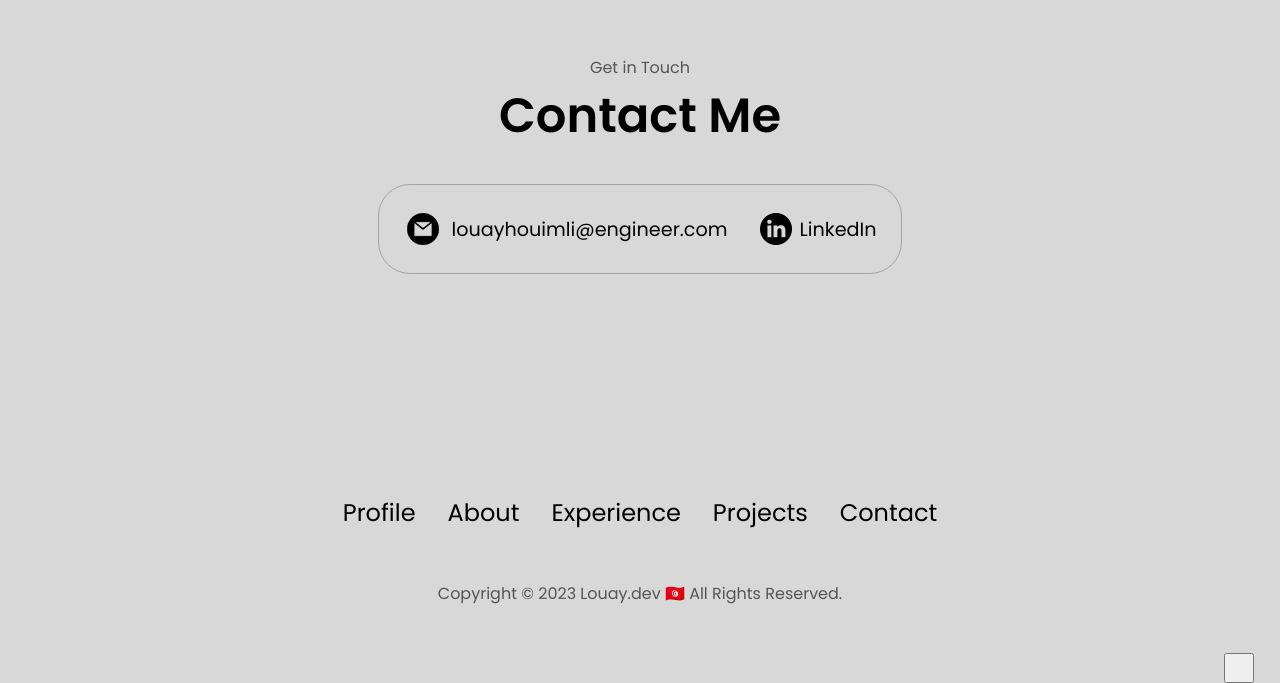
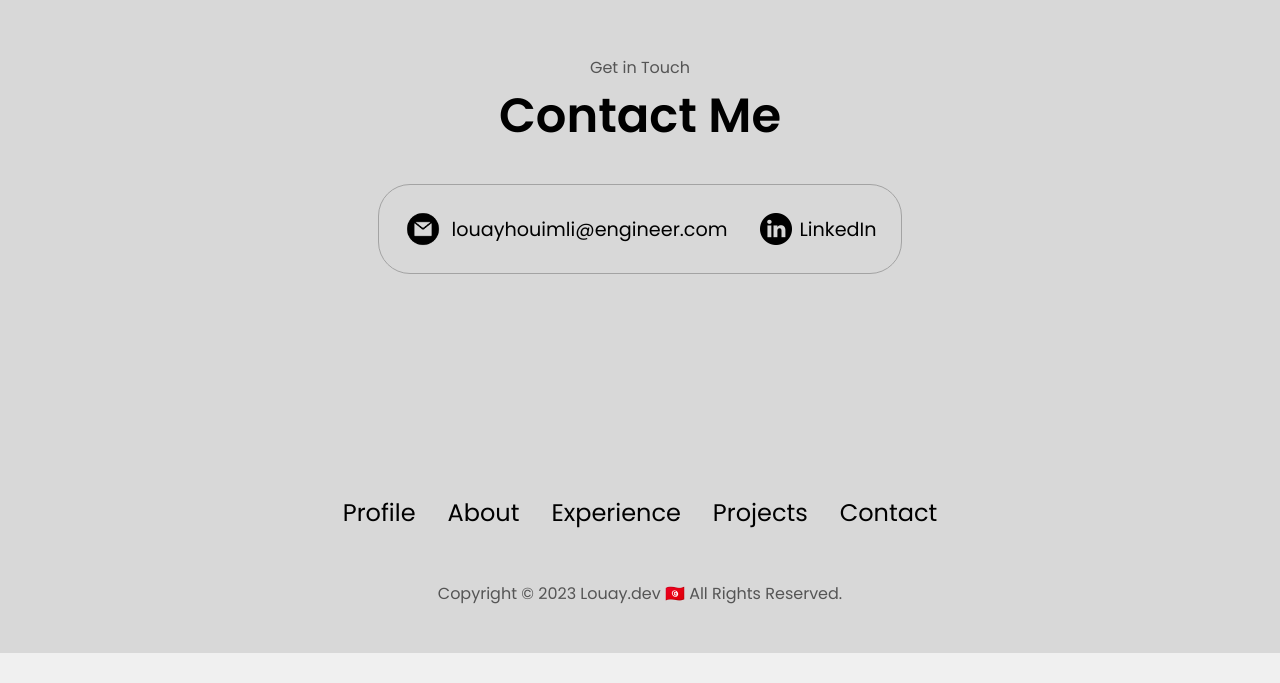
Before and after one commit to LouayHouimli/Louaydev, a React (Vite) app: page / in a window 1280 px wide. Shown: the part 4336-5019 px from the top of the page. After the commit the page ends 4989 px from the top, so only its background shows below. Built offline with nearby package versions, Linux system fonts and the light colour scheme.

Commit message:
Update App.jsx

```diff
--- a/src/App.jsx
+++ b/src/App.jsx
@@ -83,12 +83,7 @@ const App = () => {
           <SectionProjects />
           <SectionContact />
           <Footer />
-          <button
-            className={`dark-mode-icon ${darkMode ? 'active' : ''}`}
-            onClick={toggleDarkMode}
-          >
-            {/* Your icon markup here */}
-          </button>
+
         </>
       )}
     </div>
```
